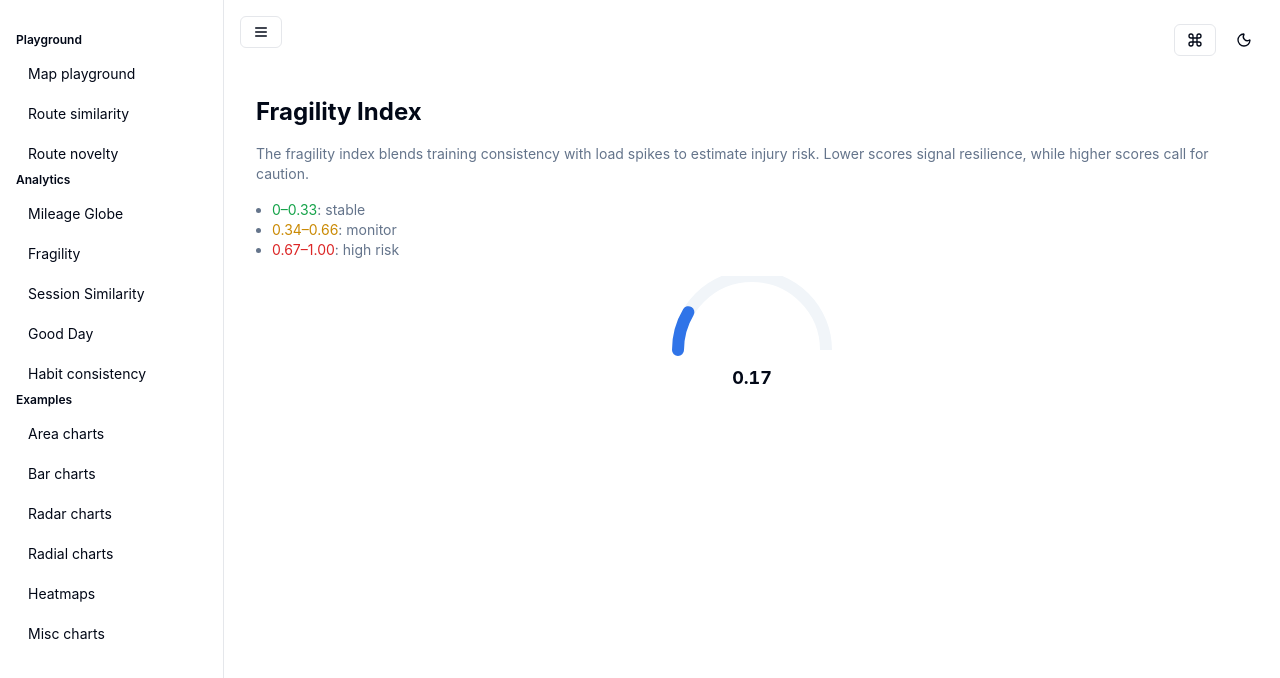
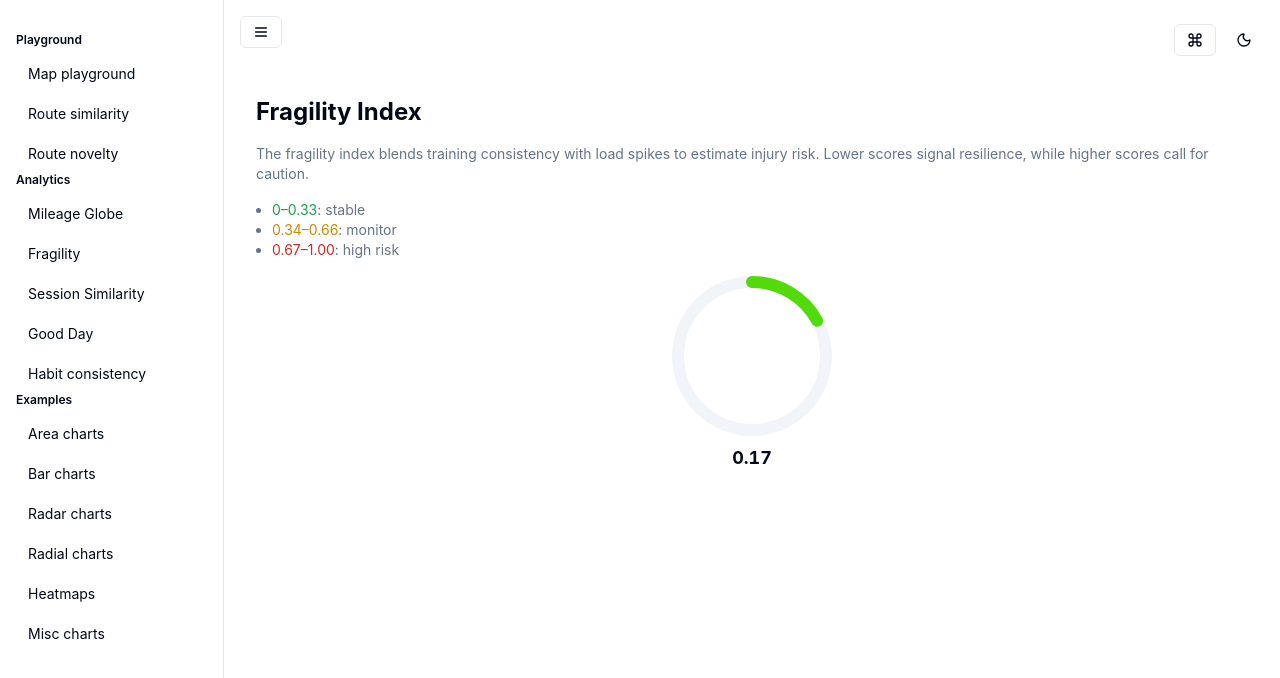
Before and after one commit to osmond/improved-system, a React (Vite) app: page /dashboard/fragility in a window 1280 px wide. Shown: the top 678 px of the page. Built offline with nearby package versions, Linux system fonts and the light colour scheme.

Commit message:
Add circular fragility ring component

```diff
--- /dev/null
+++ b/src/components/dashboard/CircularFragilityRing.tsx
@@ -0,0 +1,82 @@
+import React, { useEffect, useState } from 'react'
+import useFragilityIndex from '@/hooks/useFragilityIndex'
+import { TooltipProvider, Tooltip, TooltipTrigger, TooltipContent } from '@/components/ui/tooltip'
+import { Skeleton } from '@/components/ui/skeleton'
+
+export interface CircularFragilityRingProps {
+  /** Diameter of the ring in pixels */
+  size?: number
+  /** Width of the ring stroke */
+  strokeWidth?: number
+}
+
+/**
+ * Full circular gauge representing the behavioral fragility index.
+ */
+export default function CircularFragilityRing({ size = 160, strokeWidth = 12 }: CircularFragilityRingProps) {
+  const index = useFragilityIndex()
+  const [displayIndex, setDisplayIndex] = useState(0)
+
+  useEffect(() => {
+    if (index === null) return
+    setDisplayIndex(0)
+    let start: number | null = null
+    const duration = 500
+    let frame: number
+    const animate = (timestamp: number) => {
+      if (start === null) start = timestamp
+      const progress = Math.min((timestamp - start) / duration, 1)
+      setDisplayIndex(progress * index)
+      if (progress < 1) frame = requestAnimationFrame(animate)
+    }
+    frame = requestAnimationFrame(animate)
+    return () => cancelAnimationFrame(frame)
+  }, [index])
+
+  if (index === null) return <Skeleton className="h-40" />
+
+  const radius = size / 2 - strokeWidth / 2
+  const circumference = 2 * Math.PI * radius
+  const offset = circumference * (1 - displayIndex)
+
+  const hue = (1 - displayIndex) * 120
+  const color = `hsl(${hue} 90% 45%)`
+
+  return (
+    <TooltipProvider delayDuration={100}>
+      <Tooltip>
+        <TooltipTrigger asChild>
+          <div className="flex flex-col items-center" role="img" aria-label={`Fragility ${displayIndex.toFixed(2)}`}>
+            <svg width={size} height={size} viewBox={`0 0 ${size} ${size}`}>
+              <circle
+                cx={size / 2}
+                cy={size / 2}
+                r={radius}
+                stroke="hsl(var(--muted))"
+                strokeWidth={strokeWidth}
+                fill="none"
+              />
+              <circle
+                cx={size / 2}
+                cy={size / 2}
+                r={radius}
+                stroke={color}
+                strokeWidth={strokeWidth}
+                fill="none"
+                strokeDasharray={circumference}
+                strokeDashoffset={offset}
+                strokeLinecap="round"
+                style={{ transition: 'stroke-dashoffset 0.5s ease, stroke 0.5s ease' }}
+                transform={`rotate(-90 ${size / 2} ${size / 2})`}
+              />
+            </svg>
+            <span className="mt-2 text-lg font-bold tabular-nums">{displayIndex.toFixed(2)}</span>
+          </div>
+        </TooltipTrigger>
+        <TooltipContent>
+          Higher values indicate disrupted routine or sudden load increases
+        </TooltipContent>
+      </Tooltip>
+    </TooltipProvider>
+  )
+}
--- a/src/components/dashboard/index.ts
+++ b/src/components/dashboard/index.ts
@@ -25,6 +25,7 @@ export { default as CompactNextGameCard } from "./CompactNextGameCard";
 export { default as MovementFingerprint } from "./MovementFingerprint";
 
 export { default as FragilityGauge } from "./FragilityGauge";
+export { default as CircularFragilityRing } from "./CircularFragilityRing";
 
 export { default as TrainingEntropyHeatmap } from "./TrainingEntropyHeatmap";
 
--- a/src/pages/Fragility.tsx
+++ b/src/pages/Fragility.tsx
@@ -1,5 +1,5 @@
 import React from "react";
-import { FragilityGauge } from "@/components/dashboard";
+import { CircularFragilityRing } from "@/components/dashboard";
 
 export default function FragilityPage() {
   return (
@@ -15,7 +15,7 @@ export default function FragilityPage() {
         <li><span className="text-yellow-600">0.34–0.66</span>: monitor</li>
         <li><span className="text-red-600">0.67–1.00</span>: high risk</li>
       </ul>
-      <FragilityGauge />
+      <CircularFragilityRing />
     </div>
   );
 }
```
Also changed, not shown: 1 other file (tests, documents, lock files or other folders).
